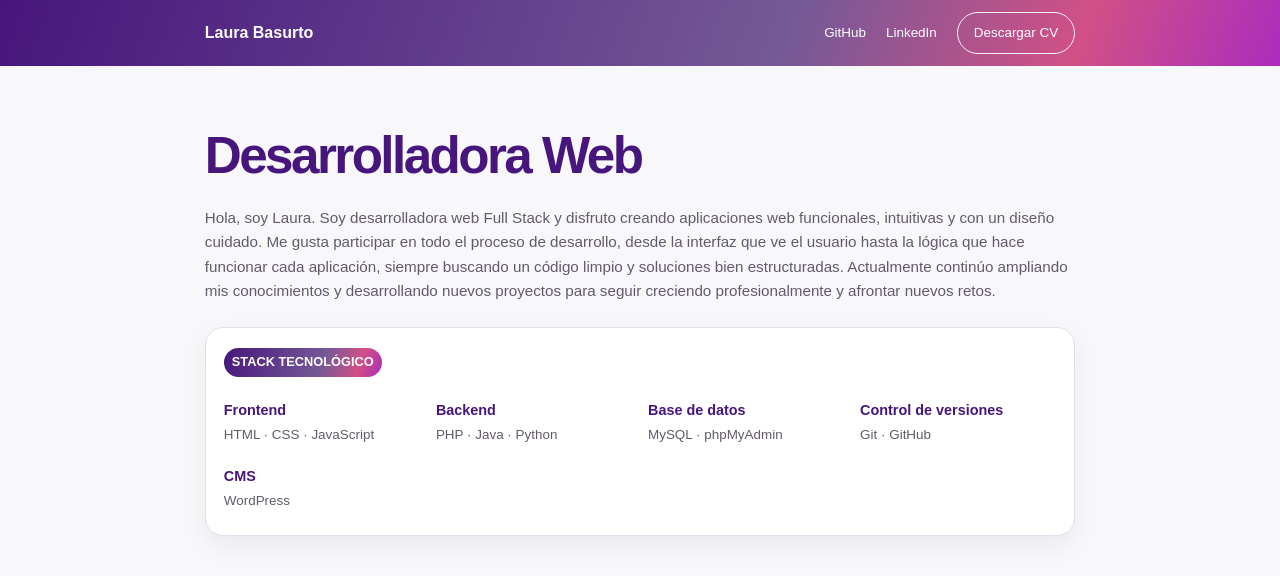
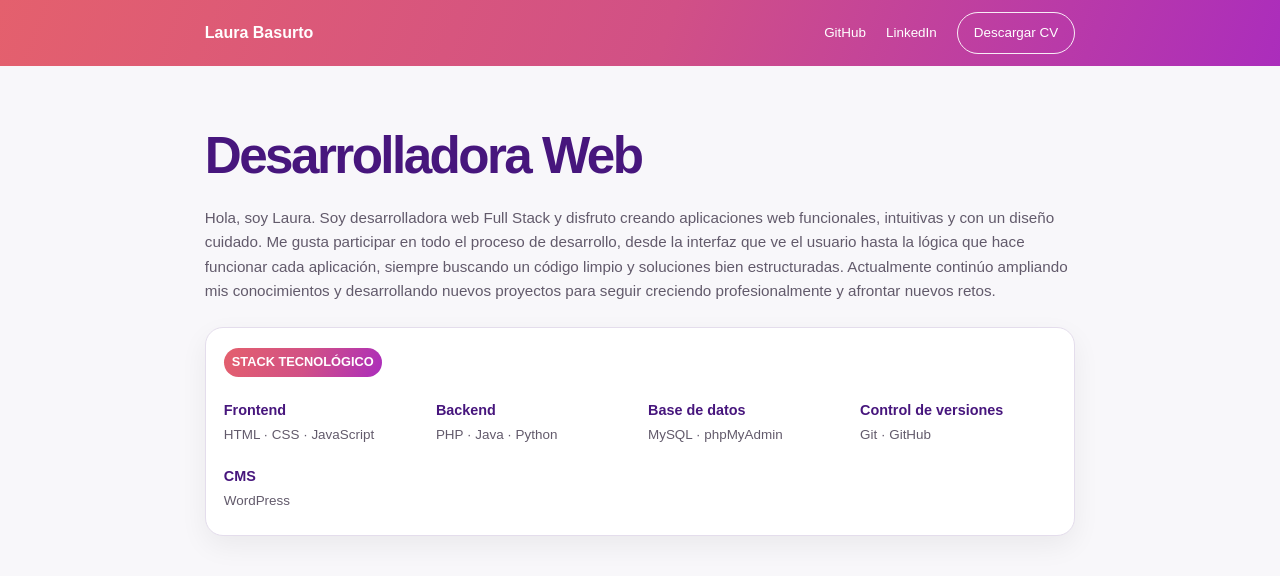
Before and after one commit to Laura93888/portfolio, a PHP site: page / in a window 1280 px wide. Shown: the top 576 px of the page. Run offline with PHP 8.4, Linux system fonts and the light colour scheme.

Commit message:
Update style sheet layout
Replit-Commit-Author: Agent

```diff
--- a/assets/css/style.css
+++ b/assets/css/style.css
@@ -28,7 +28,7 @@ body {
     --accent-coral: #e4606d;
     --accent-pink: #d15086;
     --accent-magenta: #ab2dbc;
-    --accent-gradient: linear-gradient(110deg, var(--brand-dark) 0%, var(--brand) 62%, var(--accent-pink) 84%, var(--accent-magenta) 100%);
+    --accent-gradient: linear-gradient(110deg, var(--accent-coral), var(--accent-pink) 52%, var(--accent-magenta));
     --surface: #ffffff;
     --surface-subtle: #fcfbfd;
     --border: #e4ddec;
```
